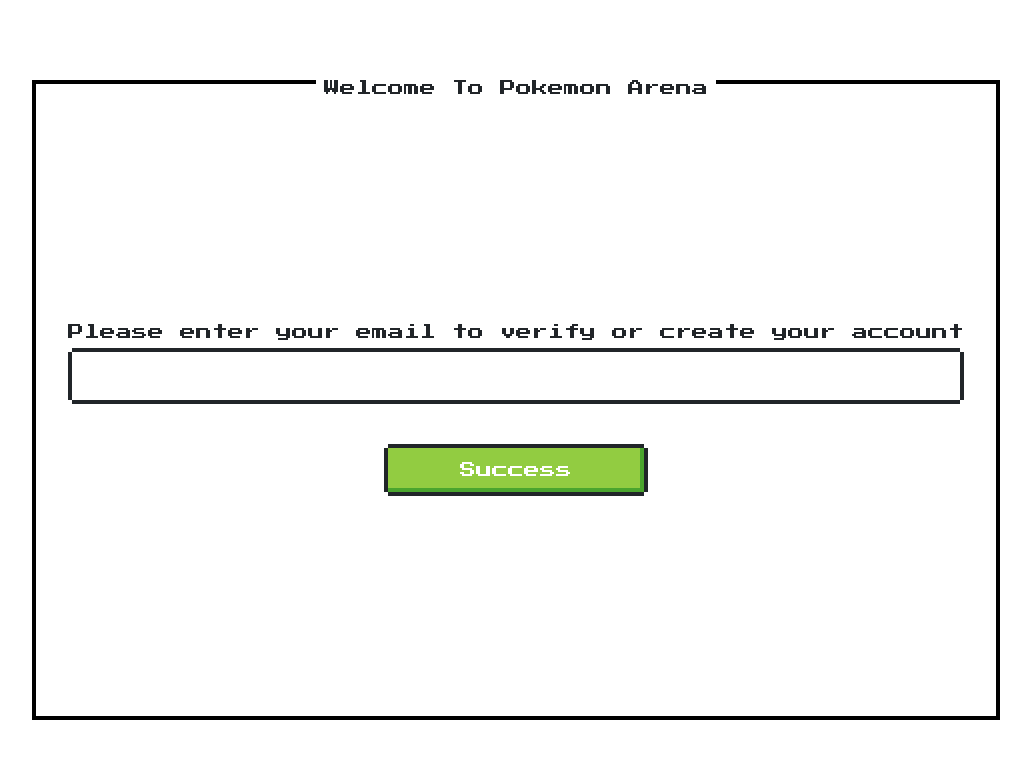
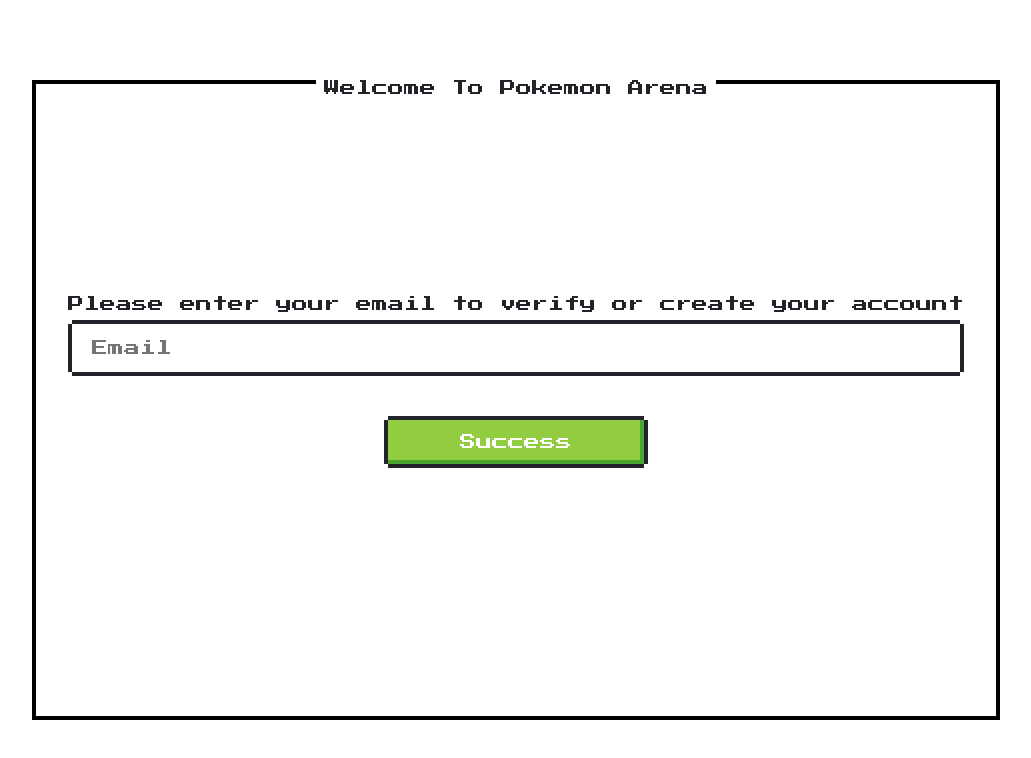
Before and after one commit to Samarinara/pokemon-arena, a React (Vite) app: page / in a window 1280 px wide. Shown: the top 758 px of the page, without its empty margins (124-1155 px from the left). Built offline with nearby package versions, Linux system fonts and the light colour scheme.

Commit message:
rust test

```diff
--- a/src/App.tsx
+++ b/src/App.tsx
@@ -1,5 +1,4 @@
 import { useState } from "react";
-import reactLogo from "./assets/react.svg";
 import { invoke } from "@tauri-apps/api/core";
 import "./App.css";
 import "nes.css/css/nes.min.css";
@@ -20,9 +19,12 @@
         <div id="center-contents">
           <div className="nes-field">
             <label htmlFor="name_field">Please enter your email to verify or create your account</label>
-            <input type="text" id="name_field" className="nes-input"></input>
+            <input type="text" id="name_field" className="nes-input" value={name} onChange={(e) => setName(e.target.value)} placeholder="Email"></input>
           </div>
-          <button type="button" className="nes-btn is-success">Success</button>
+
+          <button type="button" className="nes-btn is-success" onClick={greet}>Success</button>
+
+          <p>{greetMsg}</p>
         </div>
       </div>
     </div>
```
